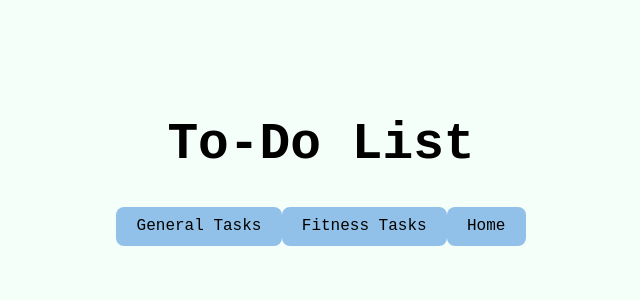
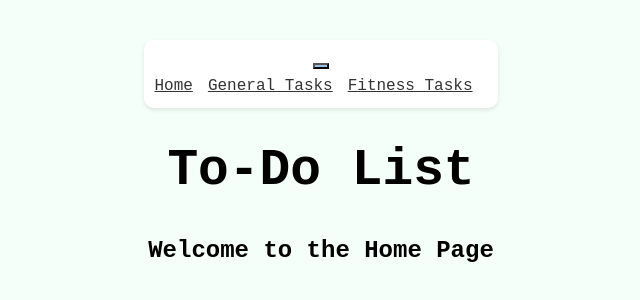
Before and after one commit to sebastiannoran/To-Do-List-Project, a React (Vite) app in the folder Task Manager/: page / in a window 1280 px wide. Shown: the part 236-536 px from the top of the page, without its empty margins (319-959 px from the left). Built offline with nearby package versions, Linux system fonts and the light colour scheme.

Commit message:
Downloaded Bootstrap, lots of files

```diff
--- a/Task Manager/db.json
+++ b/Task Manager/db.json
@@ -1,14 +1,16 @@
 {
-  "categories": [
+  "tasks": [
     {
       "id": 1,
-      "name": "General",
-      "tasks": []
+      "category": "General",
+      "title": "Task 1",
+      "completed": false
     },
     {
       "id": 2,
-      "name": "Fitness",
-      "tasks": []
+      "category": "General",
+      "title": "Task 2",
+      "completed": true
     }
   ]
 }
--- a/Task Manager/package.json
+++ b/Task Manager/package.json
@@ -10,6 +10,7 @@
     "preview": "vite preview"
   },
   "dependencies": {
+    "bootstrap": "^5.3.0",
     "react": "^18.2.0",
     "react-dom": "^18.2.0",
     "react-router-dom": "^6.14.1"
--- a/Task Manager/src/App.jsx
+++ b/Task Manager/src/App.jsx
@@ -1,118 +1,51 @@
-import { useState, useEffect } from 'react';
-import './style.css';
+import React from 'react';
+import { BrowserRouter as Router, Routes, Route } from 'react-router-dom';
+import Navbar from './Components/Navbar';
+import TaskList from './Functions/TaskList';
 import TaskForm from './Functions/TaskForm';
-import TaskList from './Functions/TaskList';
-import {BrowserRouter as Router} from 'react-router-dom';
-import {Routes as Routes} from 'react-router-dom';
-import {Route as Route} from 'react-router-dom';
-import {Link as Link} from 'react-router-dom';
 import Fitness from './Components/Fitness';
 
+
 const App = () => {
-  const [taskList, setTaskList] = useState([]);
-  const [showForm, setShowForm] = useState(false);
-  const [fetchButtonClicked, setFetchButtonClicked] = useState(false);
-
-  useEffect(() => {
-    if (fetchButtonClicked) {
-      const fetchTasks = async () => {
-        try {
-          const response = await fetch('http://localhost:3000/categories');
-          const categories = await response.json();
-          const generalCategory = categories.find((category) => category.id === 1);
-          if (generalCategory) {
-            setTaskList(generalCategory.tasks);
-          }
-        } catch (error) {
-          console.error('Error:', error);
-        }
-      };
-
-      fetchTasks();
-    }
-  }, [fetchButtonClicked]);
-
-  const handleAddTask = async (newTask) => {
-    const newTaskObj = {
-      id: Date.now(),
-      title: newTask,
-      completed: false,
-    };
-
-    try {
-      await fetch('http://localhost:3000/categories/1/tasks', {
-        method: 'POST',
-        headers: {
-          'Content-Type': 'application/json',
-        },
-        body: JSON.stringify(newTaskObj),
-      });
-
-      setTaskList((prevTaskList) => [...prevTaskList, newTaskObj]);
-      setShowForm(false);
-    } catch (error) {
-      console.error('Error:', error);
-    }
-  };
-
-  const handleTaskComplete = (taskId) => {
-    setTaskList((prevTaskList) =>
-      prevTaskList.map((task) =>
-        task.id === taskId ? { ...task, completed: !task.completed } : task
-      )
-    );
-  };
-
-  const handleFetchTasks = () => {
-    setFetchButtonClicked(true);
-  };
-
-  const handleToggleForm = () => {
-    setShowForm(!showForm);
-  };
-
   return (
     <Router>
       <div>
+        <Navbar />
+
+        <div className="container">
           <h1>To-Do List</h1>
-        {showForm && (
-          <div className="form-overlay">
-            <TaskForm onAddTask={handleAddTask} />
-          </div>
-        )}
-
-        {/* General Tasks Button */}
-        <Link to="/general-tasks">
-          <button>General Tasks</button>
-        </Link>
-
-        {/* Fitness Tasks Button */}
-        <Link to="/fitness-tasks">
-          <button>Fitness Tasks</button>
-        </Link>
-
-        {/* Home Button */}
-        <Link to="/">
-          <button>Home</button>
-        </Link>
 
           <Routes>
+            <Route
+              path="/"
+              element={
+                <>
+                  <h2>Welcome to the Home Page</h2>
+                </>
+              }
+            />
             <Route
               path="/general-tasks"
               element={
                 <>
-                <TaskList tasks={taskList} onTaskComplete={handleTaskComplete} />
-                {!showForm && (
-                  <button onClick={handleToggleForm}>Add Task</button>
-                )}
-                {!fetchButtonClicked && (
-                  <button onClick={handleFetchTasks}>Fetch Tasks</button>
-                )}
+                  <h2>General Tasks</h2>
+                  <TaskList categoryId={1} />
+                  <TaskForm categoryId={1} />
                 </>
               }
             />
-          <Route path="/fitness-tasks" element={<Fitness />} />
+            <Route
+              path="/fitness-tasks"
+              element={
+                <>
+                  <h2>Fitness Tasks</h2>
+                  <TaskList categoryId={2} />
+                  <TaskForm categoryId={2} />
+                </>
+              }
+            />
           </Routes>
+        </div>
       </div>
     </Router>
   );
--- a/Task Manager/src/Components/Fitness.jsx
+++ b/Task Manager/src/Components/Fitness.jsx
@@ -1,67 +1,8 @@
-import React from "react";
-import { useState, useEffect } from 'react';
-import TaskList from "../Functions/TaskList";
-import TaskForm from "../Functions/TaskForm";
+import React from 'react';
+import TaskPage from '../Functions/TaskPage';
 
 const Fitness = () => {
-    const [fitnessTasks, setFitnessTasks] = useState([]);
+  return <TaskPage category="fitness" />;
+};
 
-    useEffect(() => {
-      const fetchFitnessTasks = async () => {
-        try {
-          const response = await fetch('http://localhost:3000/categories');
-          const categories = await response.json();
-          const fitnessCategory = categories.find(
-            (category) => category.name === 'Fitness'
-          );
-          if (fitnessCategory) {
-            setFitnessTasks(fitnessCategory.tasks);
-          }
-        } catch (error) {
-          console.error('Error:', error);
-        }
-      };
-
-      fetchFitnessTasks();
-    }, []);
-
-    const handleTaskComplete = (taskId) => {
-      setFitnessTasks((prevTasks) =>
-        prevTasks.map((task) =>
-          task.id === taskId ? { ...task, completed: !task.completed } : task
-        )
-      );
-    };
-
-    const handleAddTask = async (newTask) => {
-      const newTaskObj = {
-        id: Date.now(),
-        title: newTask,
-        completed: false,
-      };
-
-      try {
-        await fetch('http://localhost:3000/categories/2/tasks', {
-          method: 'POST',
-          headers: {
-            'Content-Type': 'application/json',
-          },
-          body: JSON.stringify(newTaskObj),
-        });
-
-        setFitnessTasks((prevTasks) => [...prevTasks, newTaskObj]);
-      } catch (error) {
-        console.error('Error:', error);
-      }
-    };
-
-    return (
-      <div>
-        <h1>Fitness Tasks</h1>
-        <TaskList tasks={fitnessTasks} onTaskComplete={handleTaskComplete} />
-        <TaskForm onAddTask={handleAddTask} />
-      </div>
-    );
-  };
-
-  export default Fitness;
+export default Fitness;
--- /dev/null
+++ b/Task Manager/src/Components/Navbar.jsx
@@ -0,0 +1,41 @@
+import React from "react";
+import {Link} from 'react-router-dom';
+
+const Navbar = () => {
+    return (
+      <nav className="navbar navbar-expand-lg navbar-light bg-light rounded shadow">
+        <div className="container">
+          <Link className="navbar-brand" to="/">
+          </Link>
+          <button
+            className="navbar-toggler"
+            type="button"
+            aria-label="Toggle navigation"
+          >
+            <span className="navbar-toggler-icon"></span>
+          </button>
+          <div className="collapse navbar-collapse justify-content-between" id="navbarNav">
+            <ul className="navbar-nav">
+              <li className="nav-item">
+                <Link className="nav-link" to="/">
+                  Home
+                </Link>
+              </li>
+              <li className="nav-item">
+                <Link className="nav-link" to="/general-tasks">
+                  General Tasks
+                </Link>
+              </li>
+              <li className="nav-item">
+                <Link className="nav-link" to="/fitness-tasks">
+                  Fitness Tasks
+                </Link>
+              </li>
+            </ul>
+          </div>
+        </div>
+      </nav>
+    );
+  };
+
+  export default Navbar;
--- /dev/null
+++ b/Task Manager/src/Functions/TaskPage.jsx
@@ -0,0 +1,96 @@
+import React, { useState, useEffect } from 'react';
+
+const TaskPage = ({ category }) => {
+  const [tasks, setTasks] = useState([]);
+  const [newTask, setNewTask] = useState('');
+
+  useEffect(() => {
+    const fetchTasks = async () => {
+      try {
+        const response = await fetch(
+          category === 'general'
+            ? 'http://localhost:3000/tasks'
+            : 'http://localhost:3001/fitness'
+        );
+        const data = await response.json();
+        if (data) {
+          setTasks(data);
+        }
+      } catch (error) {
+        console.error('Error:', error);
+      }
+    };
+
+    fetchTasks();
+  }, [category]);
+
+  const handleInputChange = (event) => {
+    setNewTask(event.target.value);
+  };
+
+  const handleAddTask = async (event) => {
+    event.preventDefault();
+    if (newTask.trim() !== '') {
+      const newTaskObj = {
+        id: Date.now(),
+        category,
+        title: newTask,
+        completed: false,
+      };
+
+      try {
+        await fetch(
+          category === 'general'
+            ? 'http://localhost:3000/tasks'
+            : 'http://localhost:3001/fitness',
+          {
+            method: 'POST',
+            headers: {
+              'Content-Type': 'application/json',
+            },
+            body: JSON.stringify(newTaskObj),
+          }
+        );
+
+        setTasks((prevTasks) => [...prevTasks, newTaskObj]);
+        setNewTask('');
+      } catch (error) {
+        console.error('Error:', error);
+      }
+    }
+  };
+
+  return (
+    <div>
+      <h1>{`${category.charAt(0).toUpperCase()}${category.slice(1)} Tasks`}</h1>
+      <ul>
+        {tasks.map((task) => (
+          <li
+            key={task.id}
+            className={`task ${task.completed ? 'completed' : ''}`}
+          >
+            <input
+              type="checkbox"
+              checked={task.completed}
+              onChange={() => handleTaskComplete(task.id)}
+            />
+            {task.title}
+          </li>
+        ))}
+      </ul>
+      <div className="form-container">
+        <form onSubmit={handleAddTask}>
+          <input
+            type="text"
+            value={newTask}
+            onChange={handleInputChange}
+            placeholder="Enter a new task"
+          />
+          <button type="submit">Add Task</button>
+        </form>
+      </div>
+    </div>
+  );
+};
+
+export default TaskPage;
--- a/Task Manager/src/style.css
+++ b/Task Manager/src/style.css
@@ -30,18 +30,6 @@ h1 {
   line-height: 1.1;
 }
 
-button {
-  border-radius: 8px;
-  border: 1px solid transparent;
-  padding: 0.6em 1.2em;
-  font-size: 1em;
-  font-weight: 500;
-  font-family: inherit;
-  background-color: #5c6ac4;
-  color: black;
-  cursor: pointer;
-  transition: border-color 0.25s;
-}
 
 button:hover {
   border-color: #646cff;
@@ -85,6 +73,34 @@ button:hover {
   justify-content: center;
 }
 
+.navbar {
+  background-color: white;
+  border-radius: 10px;
+  box-shadow: 0 2px 4px rgba(0, 0, 0, 0.1);
+  padding: 10px;
+}
+
+.navbar-brand {
+  font-weight: bold;
+}
+
+.navbar-nav {
+  display: flex;
+  align-items: center;
+}
+
+.nav-item {
+  margin-right: 15px;
+}
+
+.nav-link {
+  color: #333;
+}
+
+.nav-link:hover {
+  color: #000;
+}
+
 
 /*:root {
   line-height: 1.5;
--- /dev/null
+++ b/package.json
@@ -0,0 +1,5 @@
+{
+  "dependencies": {
+    "bootstrap": "^5.3.0"
+  }
+}
```
Also changed, not shown: Task Manager/fitness.json (added, +16 -0 lines), Task Manager/src/Components/GeneralTasks.jsx (added, +8 -0 lines), Task Manager/src/Functions/TaskList.jsx (line endings or trailing spaces), 2 other files (tests, documents, lock files or other folders). Lines whose indentation alone changed are shown as unchanged.
